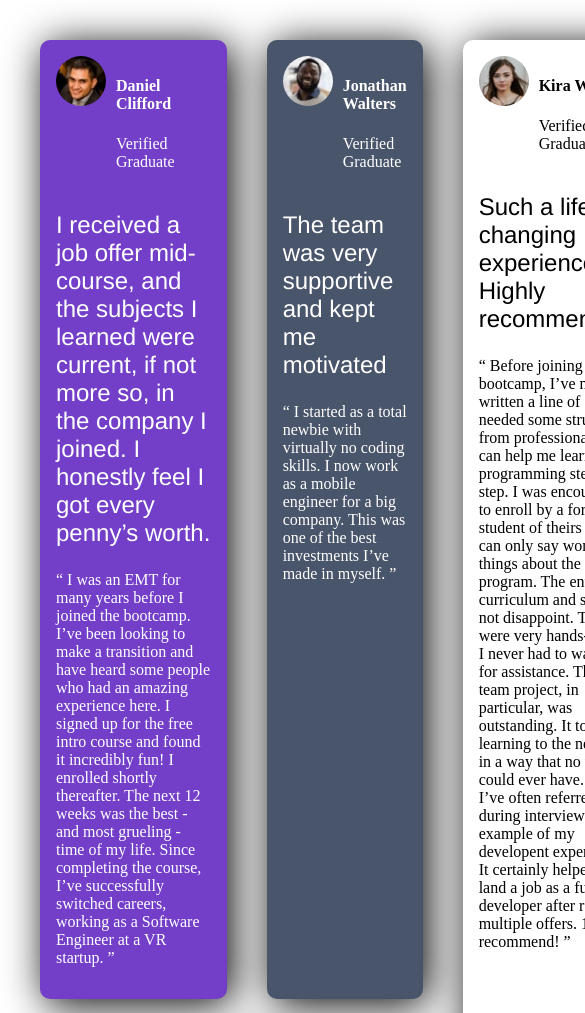
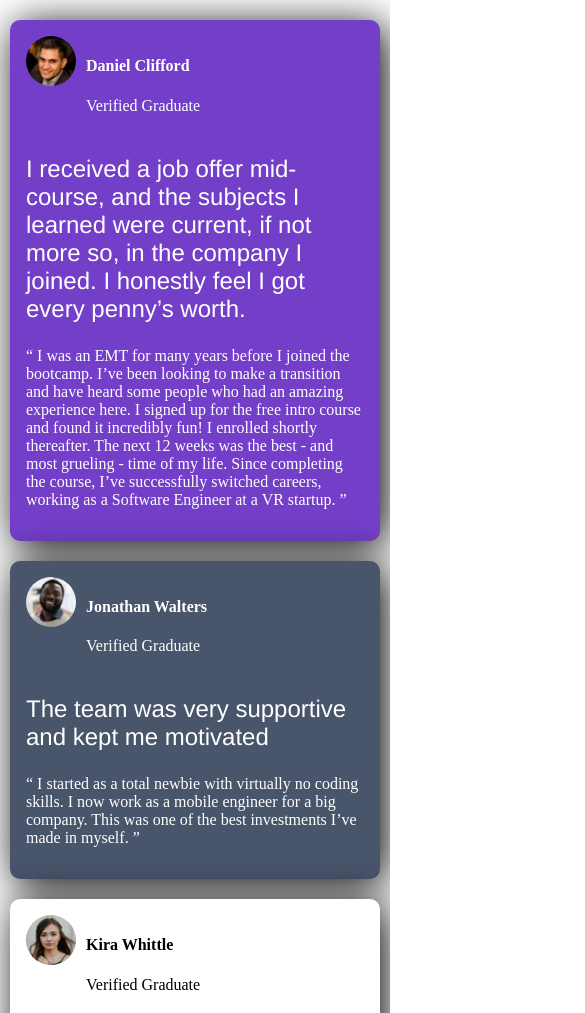
Before and after one commit to sahhoutiamine/LiveCoding-HTML-CSS, a plain HTML site: page index.html in a window 390 px wide. Shown: the top 1013 px of the page, 585 px wide, since content can reach past the window. Drawn offline with Linux system fonts and the light colour scheme.

Commit message:
complete the mobile side

```diff
--- a/style.css
+++ b/style.css
@@ -60,3 +60,21 @@ img {
     font-family: 'Franklin Gothic Medium', 'Arial Narrow', Arial, sans-serif;
     font-size: 1.5rem;
 }
+
+
+@media (max-width: 768px) {
+    .container {
+        display: flex;
+        flex-direction: column;
+        padding: 10px;
+    }
+    .card {
+        margin: 10px 0;
+    }
+    .card1, .card4 {
+        grid-column: auto;
+    }
+    .card5 {
+        grid-row: auto;
+    }
+}
```
